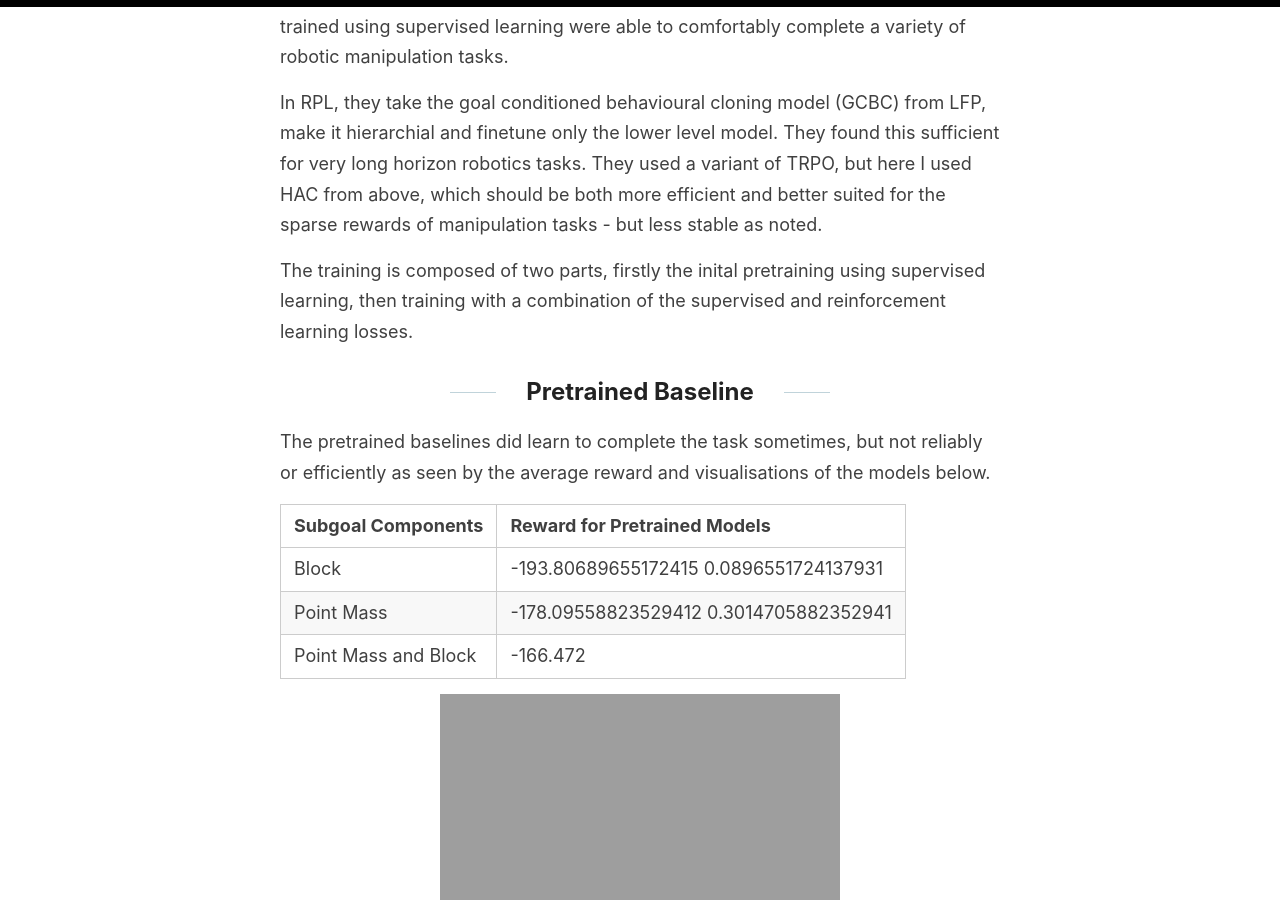
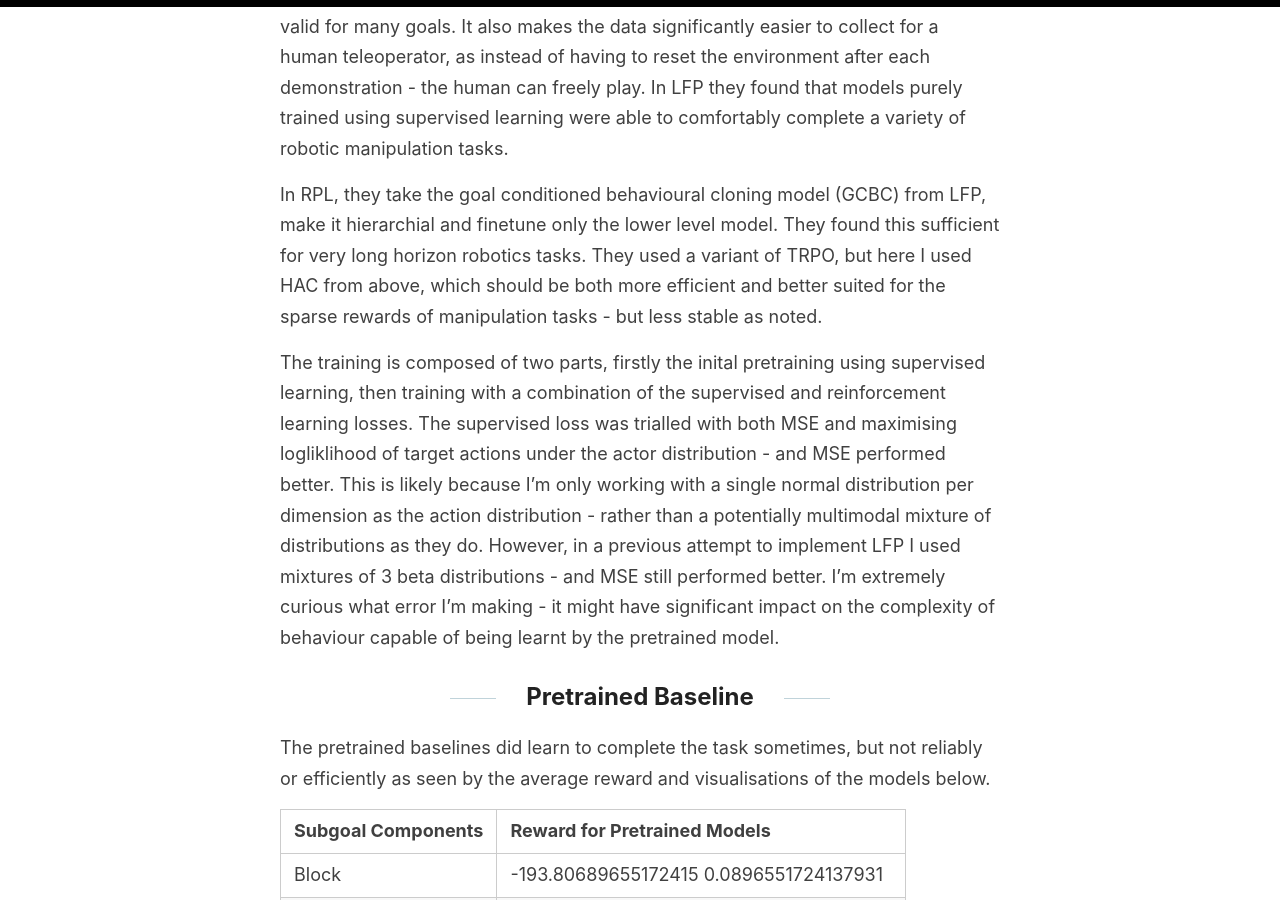
Before and after one commit to sholtodouglas/sholtodouglas.github.io, a Jekyll site: the page built from _posts/2020-06-03-DoesHierarchialRLWorkYet.md, in a window 1280 px wide and 900 px high, scrolled down 11240 px. Built offline with Jekyll 4.4.1, drawn with Linux system fonts in a browser that asks for light colours; formulas are drawn with MathJax 3; some of the changed text lies outside the part shown.

Commit message:
Update 2020-06-03-DoesHierarchialRLWorkYet.md

```diff
--- a/_posts/2020-06-03-DoesHierarchialRLWorkYet.md
+++ b/_posts/2020-06-03-DoesHierarchialRLWorkYet.md
@@ -30,7 +30,7 @@
 
 I decided to try extend RPL by using off policy, hindsight based learning, which should be significantly more sample efficient than the on policy learning used in RPL and potentially make it viable for real world robotics.
 
-This blog post uses two test environments. In the [first](https://github.com/sholtodouglas/pointMass) a pointmass must push a block to a target position. This is an ideal testing environment because it is fast to train but contains basic versions of the difficulties facing robotic manipulation tasks (namely, that working out how to even manipulate the block requires significant exploration of the environment). Unfortunately, I failed to succeed at more complex environments, such as the same task but with multiple blocks and my [robotic manipulation environment](https://github.com/sholtodouglas/pandaRL), but hey, [RL is hard](https://www.alexirpan.com/2018/02/14/rl-hard.html). The most likely issue is that the off-policy HRL framework I am using is too unstable compared to the on-policy algorithm used in RPL. With the recent release of the [architecture specifics](http://proceedings.mlr.press/v100/gupta20a/gupta20a.pdf) and [simulation environment](https://github.com/google-research/relay-policy-learning) of RPL I plan to revisit this.
+This blog post uses two test environments. In the [first a pointmass must push a block to a target position](https://github.com/sholtodouglas/pointMass) . This is an ideal testing environment because it is fast to train but contains basic versions of the difficulties facing robotic manipulation tasks (namely, that working out how to even manipulate the block requires significant exploration of the environment). Unfortunately, I failed to succeed at more complex environments, such as the same task but with multiple blocks and my [robotic manipulation environment](https://github.com/sholtodouglas/pandaRL), but hey, [RL is hard](https://www.alexirpan.com/2018/02/14/rl-hard.html). The most likely issue is that the off-policy HRL framework I am using is too unstable compared to the on-policy algorithm used in RPL. With the recent release of the [architecture specifics](http://proceedings.mlr.press/v100/gupta20a/gupta20a.pdf) and [simulation environment](https://github.com/google-research/relay-policy-learning) of RPL I plan to revisit this.
 
 As it is, hierarchial reinforcement learning did produce significantly better results on the environment - but my experiments agree that it does not provide benefits beyond better exploration.
 
@@ -83,8 +83,8 @@
 - Does hierarchy provide benefits beyond better exploration?
 
 
-### Environment and Algorithm Details
-All models are trained with Soft Actor Critic and Hindsight experience replay for a fair comparison between hierarchial and nonhierarchial models. We only investigate two level hierarchies, as RPL found this sufficient for complex manipulation.
+### Quick Algorithm Details
+All models are trained with Soft Actor Critic and Hindsight experience replay for a fair comparison between hierarchial and nonhierarchial models. We only investigate two level hierarchies, as RPL found this sufficient for complex manipulation. All models are 3 layer MLPs with 256 neurons in per layer.
 
 ## Performance over Time Horizons
 
@@ -99,7 +99,7 @@
 
 If the subgoal is exclusively pointmass position, then the lower level should learn extremely quickly as this is an easy task. However, this has the disadvantage that the lower level is not considering the intended position of the block as it acts. By including block position in the subgoal, you avoid this issue but make the lower level's task significantly more complex.
 
-I found that a subgoal consisting exclusively of the pointmass gave benefits to hierarchy, while a full state subgoal (or a subgoal including only the block position and not the mass positioin) was worse than solving the task non-hierarchially. In fact, the full state subgoal on the left had to be trained using relay learning - where it was the best performer.
+I found that a subgoal consisting exclusively of the pointmass gave benefits to hierarchy, while a full state subgoal (or a subgoal including only the block position and not the mass positioin) was worse than solving the task non-hierarchially - even when piecewise rewards for the mass and block were implemented. In fact, the full state subgoal on the left had to be trained using relay learning - where it was the best performer.
 
 ![alt text](https://sholtodouglas.github.io/images/hierarchial/workingcomparison.gif "Hierarchy vs Single Layer")
 
@@ -143,7 +143,7 @@
 
 In RPL, they take the goal conditioned behavioural cloning model (GCBC) from LFP, make it hierarchial and finetune only the lower level model. They found this sufficient for very long horizon robotics tasks. They used a variant of TRPO, but here I used HAC from above, which should be both more efficient and better suited for the sparse rewards of manipulation tasks - but less stable as noted.
 
-The training is composed of two parts, firstly the inital pretraining using supervised learning, then training with a combination of the supervised and reinforcement learning losses.
+The training is composed of two parts, firstly the inital pretraining using supervised learning, then training with a combination of the supervised and reinforcement learning losses. The supervised loss was trialled with both MSE and maximising logliklihood of target actions under the actor distribution - and MSE performed better. This is likely because I'm only working with a single normal distribution per dimension as the action distribution - rather than a potentially multimodal mixture of distributions as they do. However, in a previous attempt to implement LFP I used mixtures of 3 beta distributions - and MSE still performed better. I'm extremely curious what error I'm making - it might have significant impact on the complexity of behaviour capable of being learnt by the pretrained model.
 
 ## Pretrained Baseline
 The pretrained baselines did learn to complete the task sometimes, but not reliably or efficiently as seen by the average reward and visualisations of the models below.
@@ -162,3 +162,6 @@
 ![alt text](https://sholtodouglas.github.io/images/hierarchial/final_comparison.png "Hierarchy vs Single Layer")
 
 ![alt text](https://sholtodouglas.github.io/images/hierarchial/workingcomparison.gif "Hierarchy vs Single Layer")
+
+
+## At what level of environment complexity do our models tap out?
```
